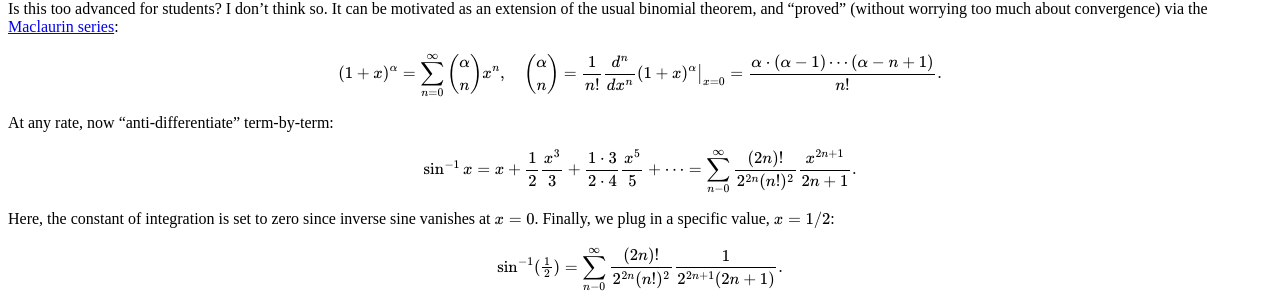
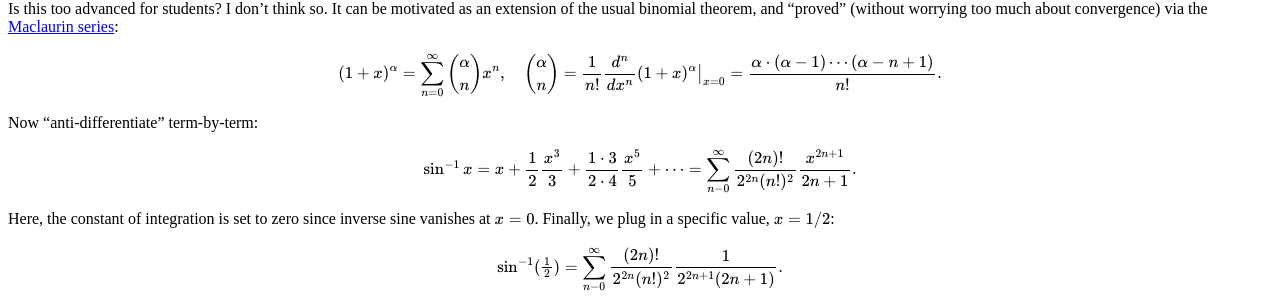
Before and after one commit to hapax/hapax.github.io, a Jekyll site: the page built from assets/teaching.md, in a window 1280 px wide and 900 px high, scrolled down 11645 px. Shown: the part 146-452 px from the top of the window. Built offline with Jekyll 4.4.1, drawn with Linux system fonts in a browser that asks for light colours; our own code applies the rules of GitHub Pages for plain Markdown files; formulas are drawn with MathJax 3; a script that is not in the unit is left out.

Commit message:
Update teaching.md

```diff
--- a/assets/teaching.md
+++ b/assets/teaching.md
@@ -597,7 +597,7 @@ $$
 \frac{\alpha\cdot(\alpha-1)\cdots (\alpha-n+1)}{n!}.
 $$
 
-At any rate, now "anti-differentiate" term-by-term:
+Now "anti-differentiate" term-by-term:
 
 $$
 \sin^{-1}x = x + \frac{1}{2}\frac{x^3}{3} + \frac{1\cdot 3}{2\cdot 4} \frac{x^5}{5} +
```
